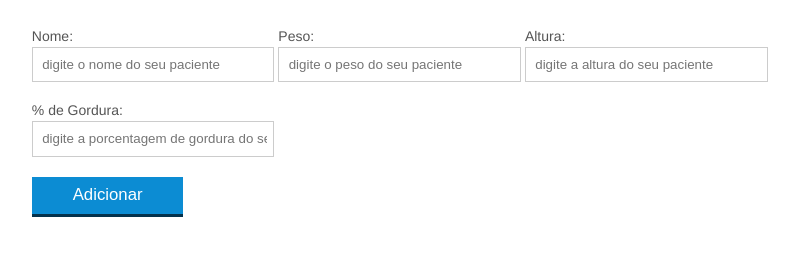
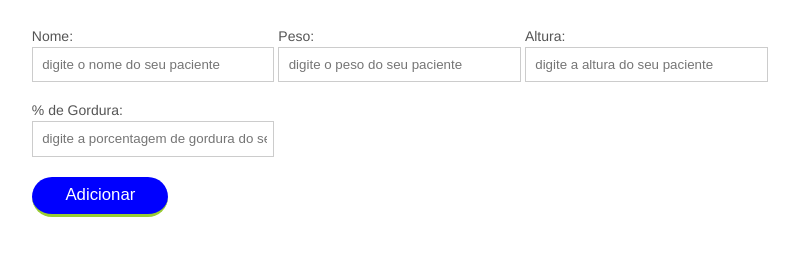
Before and after one commit to RafaBatista21/Calcula-Indice-de-Massa-Corporal, a plain HTML site: page index.html in a window 1280 px wide. Shown: the part 116-372 px from the top of the page, without its empty margins (229-1028 px from the left). Drawn offline with Linux system fonts and the light colour scheme.

Commit message:
Add files via upload

```diff
--- a/style.css
+++ b/style.css
@@ -105,18 +105,27 @@ button{
 	margin: 0;
 	margin-top: -3px;
 	color: #fff;
-	background-color:#0c8cd3;
-	border-color: #04324c;
-	width: 20%;
+	background-color:blue;
+	border-color: yellowgreen;
+	width: 18%;
     display: block;
     clear: both;
     margin: 10px 0px;
+	border-radius: 25px;
+	cursor: pointer;
+	transition: 2s all;
 
 }
 
 button:active{
 	margin-top:0px;
 	border: 0;
+}
+button:hover{
+	background: red;
+	transform: scale(1.0);
+
+
 }
 
 button[disabled=disabled], button:disabled {
```
